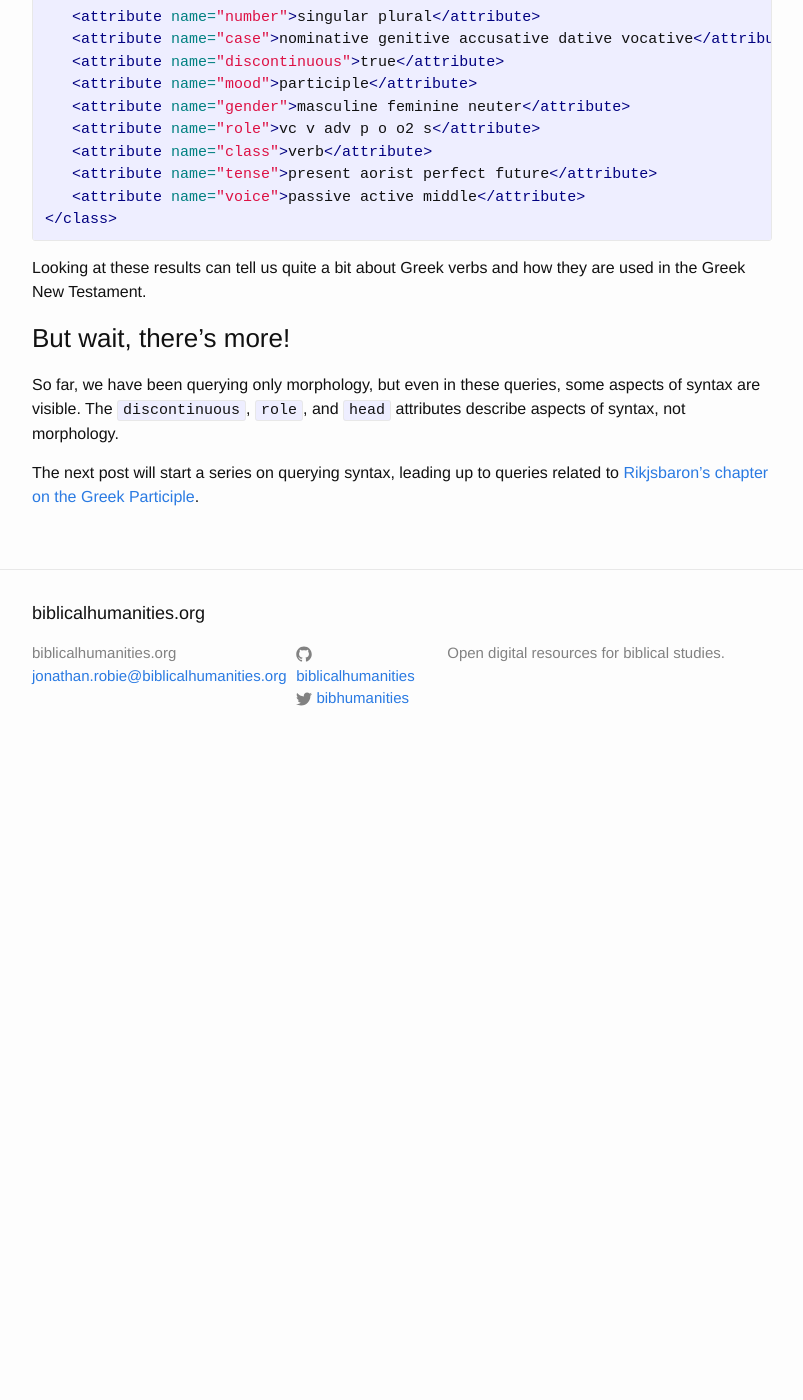
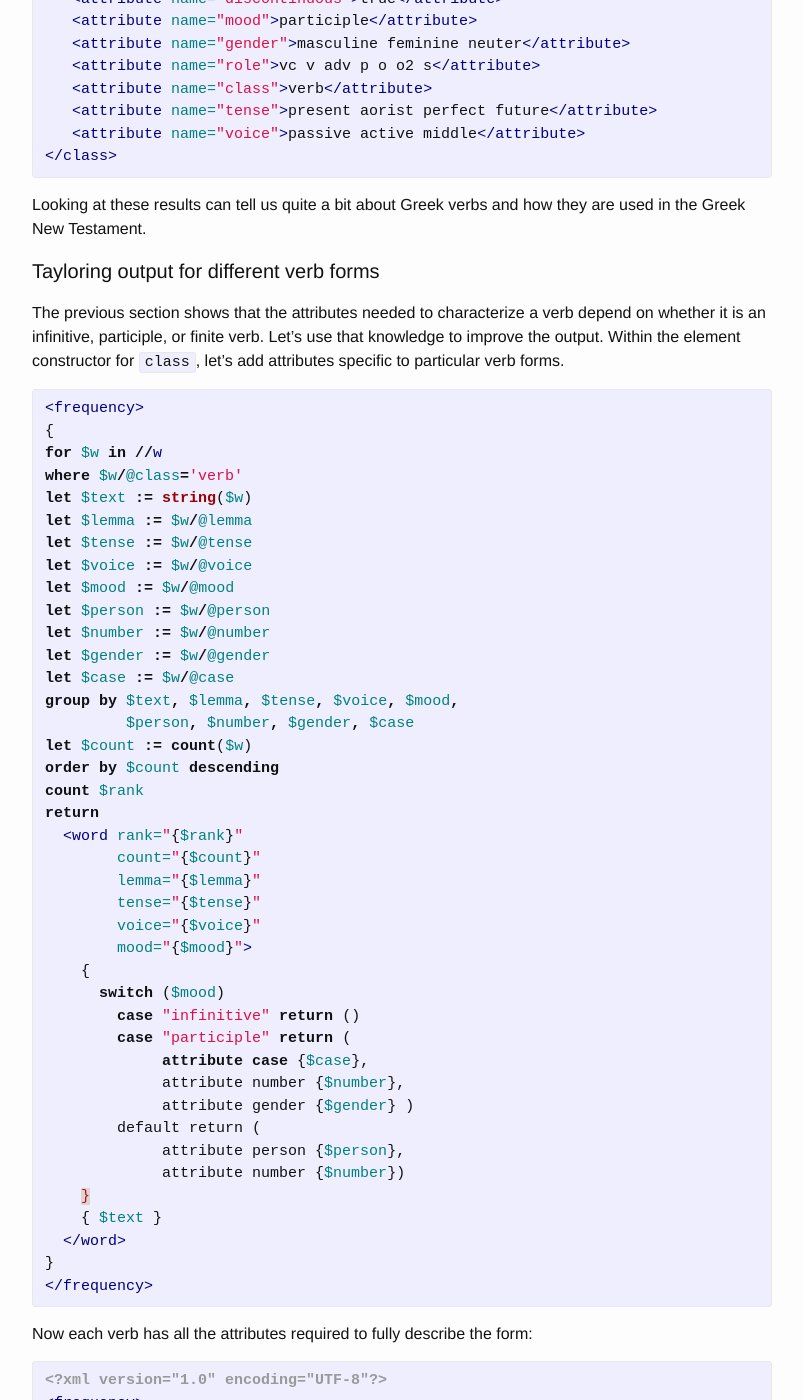
Before and after one commit to biblicalhumanities/biblicalhumanities.github.io, a Jekyll site: the page built from _posts/2015-11-15-querying-002.markdown, in a window 1280 px wide and 1400 px high, scrolled down 14430 px. Shown: the whole window, without its empty margins (238-1041 px from the left). Built offline with Jekyll 4.4.1, drawn with Linux system fonts in a browser that asks for light colours; before the commit the page ends 15200 px from its top, so only the background shows below that; some of the changed text lies outside the part shown.

Commit message:
Using attributes specific to each verb form.

```diff
--- a/_posts/2015-11-15-querying-002.markdown
+++ b/_posts/2015-11-15-querying-002.markdown
@@ -648,6 +646,150 @@
 
 Looking at these results can tell us quite a bit about Greek verbs and how they are used in the Greek New Testament.
 
+#### Tayloring output for different verb forms
+
+The previous section shows that the attributes needed to characterize a verb depend on whether it is an infinitive, participle, or finite verb.  Let's use that knowledge to improve the output.  Within the element constructor for `class`, let's add attributes specific to particular verb forms.
+
+{% highlight xquery lineno %}
+<frequency>
+{
+for $w in //w
+where $w/@class='verb'
+let $text := string($w)
+let $lemma := $w/@lemma
+let $tense := $w/@tense
+let $voice := $w/@voice
+let $mood := $w/@mood
+let $person := $w/@person
+let $number := $w/@number
+let $gender := $w/@gender
+let $case := $w/@case
+group by $text, $lemma, $tense, $voice, $mood,
+         $person, $number, $gender, $case
+let $count := count($w)
+order by $count descending
+count $rank
+return
+  <word rank="{$rank}"
+        count="{$count}"
+        lemma="{$lemma}"
+        tense="{$tense}"
+        voice="{$voice}"
+        mood="{$mood}">
+    {
+      switch ($mood)
+        case "infinitive" return ()
+        case "participle" return (
+             attribute case {$case},
+             attribute number {$number},
+             attribute gender {$gender} )
+        default return (
+             attribute person {$person},
+             attribute number {$number})
+    }
+    { $text }
+  </word>
+}
+</frequency>
+{% endhighlight %}
+
+Now each verb has all the attributes required to fully describe the form:
+
+{% highlight xml lineno %}
+<?xml version="1.0" encoding="UTF-8"?>
+<frequency>
+   <word rank="1"
+         count="573"
+         lemma="λέγω"
+         tense="aorist"
+         voice="active"
+         mood="indicative"
+         person="third"
+         number="singular">εἶπεν</word>
+   <word rank="2"
+         count="570"
+         lemma="εἰμί"
+         tense="present"
+         voice="active"
+         mood="indicative"
+         person="third"
+         number="singular">ἐστιν</word>
+   <word rank="3"
+         count="330"
+         lemma="λέγω"
+         tense="present"
+         voice="active"
+         mood="indicative"
+         person="third"
+         number="singular">λέγει</word>
+   <word rank="4"
+         count="301"
+         lemma="εἰμί"
+         tense="imperfect"
+         voice="active"
+         mood="indicative"
+         person="third"
+         number="singular">ἦν</word>
+   <word rank="5"
+         count="198"
+         lemma="λέγω"
+         tense="present"
+         voice="active"
+         mood="indicative"
+         person="first"
+         number="singular">λέγω</word>
+   <word rank="6"
+         count="177"
+         lemma="λέγω"
+         tense="present"
+         voice="active"
+         mood="participle"
+         case="nominative"
+         number="singular"
+         gender="masculine">λέγων</word>
+   <word rank="7"
+         count="169"
+         lemma="γίνομαι"
+         tense="aorist"
+         voice="middle"
+         mood="indicative"
+         person="third"
+         number="singular">ἐγένετο</word>
+   <word rank="8"
+         count="148"
+         lemma="λέγω"
+         tense="present"
+         voice="active"
+         mood="participle"
+         case="nominative"
+         number="plural"
+         gender="masculine">λέγοντες</word>
+   <word rank="9"
+         count="143"
+         lemma="εἰμί"
+         tense="present"
+         voice="active"
+         mood="indicative"
+         person="third"
+         number="singular">ἔστιν</word>
+   <word rank="10"
+         count="117"
+         lemma="εἰμί"
+         tense="future"
+         voice="middle"
+         mood="indicative"
+         person="third"
+         number="singular">ἔσται</word>
+   <word rank="11"
+         count="114"
+         lemma="εἰμί"
+         tense="present"
+         voice="active"
+         mood="infinitive">εἶναι</word>
+{% endhighlight %}
+
+Since this data might be useful to someone, let's store the complete result here: [SBLGNT verb form frequency](/datasets/sblgnt-verb-form-frequency.xml).
+
 ### But wait, there's more!
 
 So far, we have been querying only morphology, but even in these queries, some aspects of syntax are visible. The `discontinuous`, `role`, and `head` attributes describe aspects of syntax, not morphology.
```
Also changed, not shown: other parts of _posts/2015-11-15-querying-002.markdown (+0 -2 lines).
